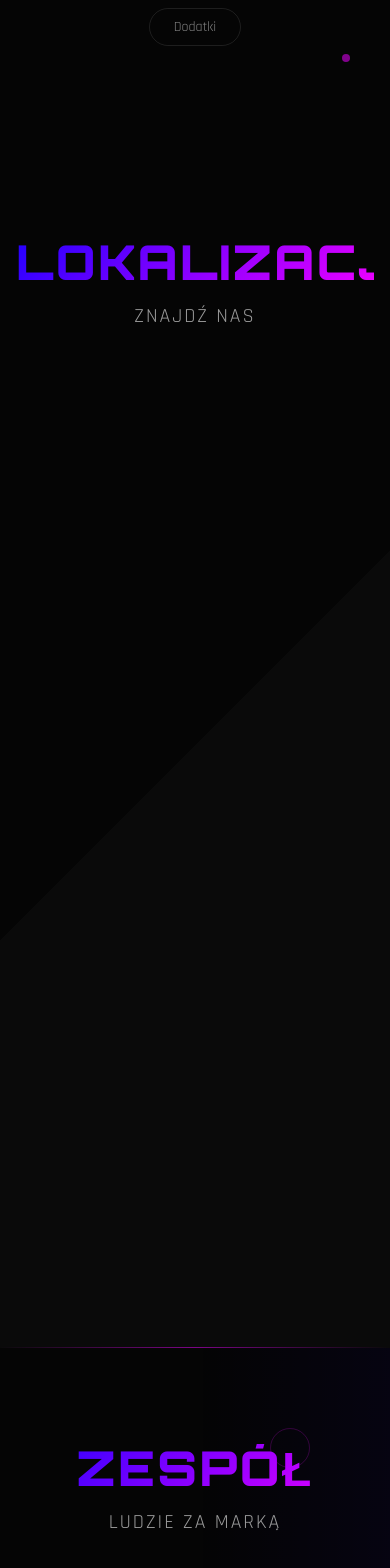
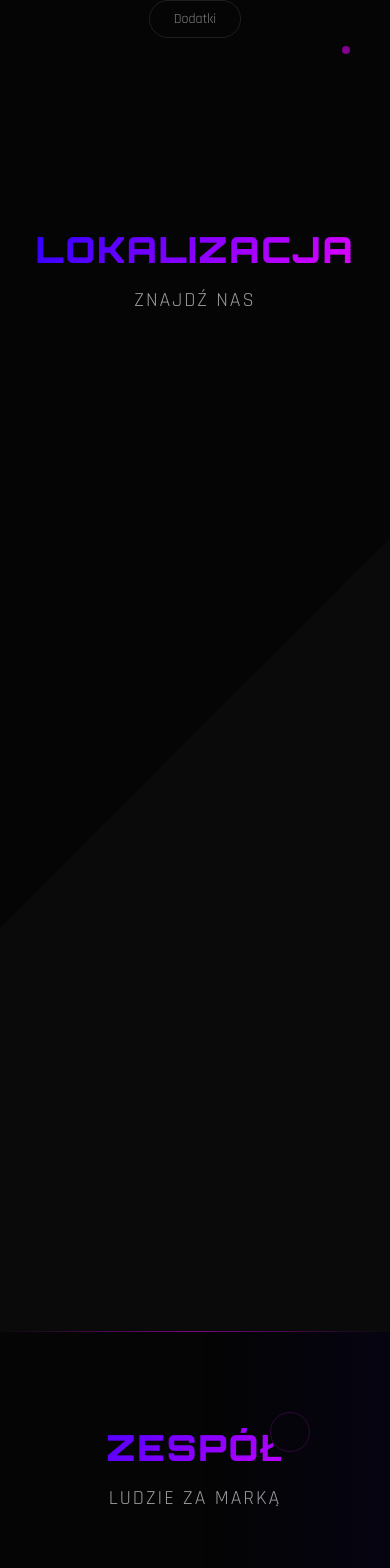
Before and after one commit to bartoszrychlicki/meso-landing-v2, a React (Vite) app in the folder app/: page / in a window 390 px wide. Shown: the part 3869-5437 px from the top of the page. Built offline with nearby package versions, Linux system fonts and the light colour scheme.

Commit message:
Fix mobile responsive headings in all sections
Reduced base text size from text-5xl to text-4xl for section headings to prevent overflow on small screens. Added horizontal padding for better mobile display.

Co-Authored-By: Claude Opus 4.5 <noreply@anthropic.com>

```diff
--- a/app/src/sections/CTA.tsx
+++ b/app/src/sections/CTA.tsx
@@ -114,7 +114,7 @@ export default function CTA() {
         {/* Main Title */}
         <h2
           ref={titleRef}
-          className="text-5xl sm:text-6xl lg:text-8xl font-black mb-6"
+          className="text-4xl xs:text-5xl sm:text-6xl lg:text-8xl font-black mb-6 px-2"
           style={{
             fontFamily: 'Orbitron, sans-serif',
             textShadow: `
--- a/app/src/sections/Location.tsx
+++ b/app/src/sections/Location.tsx
@@ -71,7 +71,7 @@ export default function Location() {
         {/* Section Header */}
         <div className="text-center mb-16">
           <h2
-            className="text-5xl sm:text-6xl lg:text-7xl font-black mb-4"
+            className="text-4xl xs:text-5xl sm:text-6xl lg:text-7xl font-black mb-4 px-2"
             style={{
               fontFamily: 'Orbitron, sans-serif',
               background: 'linear-gradient(135deg, #2400FF, #EB00FF)',
--- a/app/src/sections/Menu.tsx
+++ b/app/src/sections/Menu.tsx
@@ -126,7 +126,7 @@ export default function Menu() {
         {/* Section Header */}
         <div ref={titleRef} className="text-center mb-16">
           <h2
-            className="text-5xl sm:text-6xl lg:text-7xl font-black mb-4"
+            className="text-4xl xs:text-5xl sm:text-6xl lg:text-7xl font-black mb-4 px-2"
             style={{
               fontFamily: 'Orbitron, sans-serif',
               background: 'linear-gradient(135deg, #2400FF, #EB00FF)',
--- a/app/src/sections/Team.tsx
+++ b/app/src/sections/Team.tsx
@@ -98,7 +98,7 @@ export default function Team() {
         {/* Section Header */}
         <div className="text-center mb-16">
           <h2
-            className="text-5xl sm:text-6xl lg:text-7xl font-black mb-4"
+            className="text-4xl xs:text-5xl sm:text-6xl lg:text-7xl font-black mb-4 px-2"
             style={{
               fontFamily: 'Orbitron, sans-serif',
               background: 'linear-gradient(135deg, #2400FF, #EB00FF)',
```
